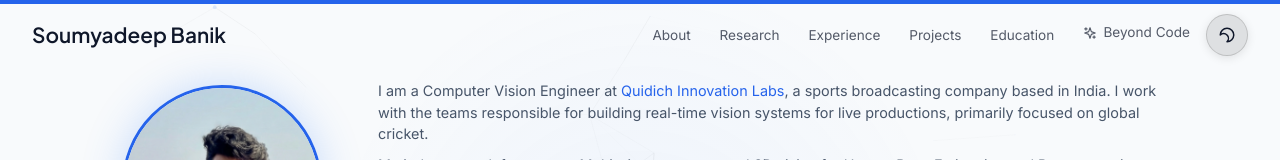
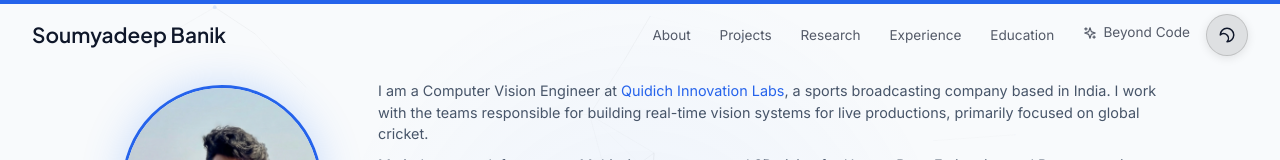
Before and after one commit to soumyadbanik/soumyadbanik.github.io, a React (Vite) app: page / in a window 1280 px wide. Shown: the top 160 px of the page. Built offline with nearby package versions, Linux system fonts and the light colour scheme.

Commit message:
chore: reorder navbar links to match page section flow

```diff
--- a/src/components/Navbar.jsx
+++ b/src/components/Navbar.jsx
@@ -41,9 +41,9 @@ const Navbar = () => {
 
     const navLinks = [
         { name: 'About', href: '#about', isHash: true },
+        { name: 'Projects', href: '#projects', isHash: true },
         { name: 'Research', href: '#research', isHash: true },
         { name: 'Experience', href: '#industry-experience', isHash: true },
-        { name: 'Projects', href: '#projects', isHash: true },
         { name: 'Education', href: '#education', isHash: true },
         { name: 'Beyond Code', href: '/beyond-code', isHash: false, isSpecial: true },
     ];
```
